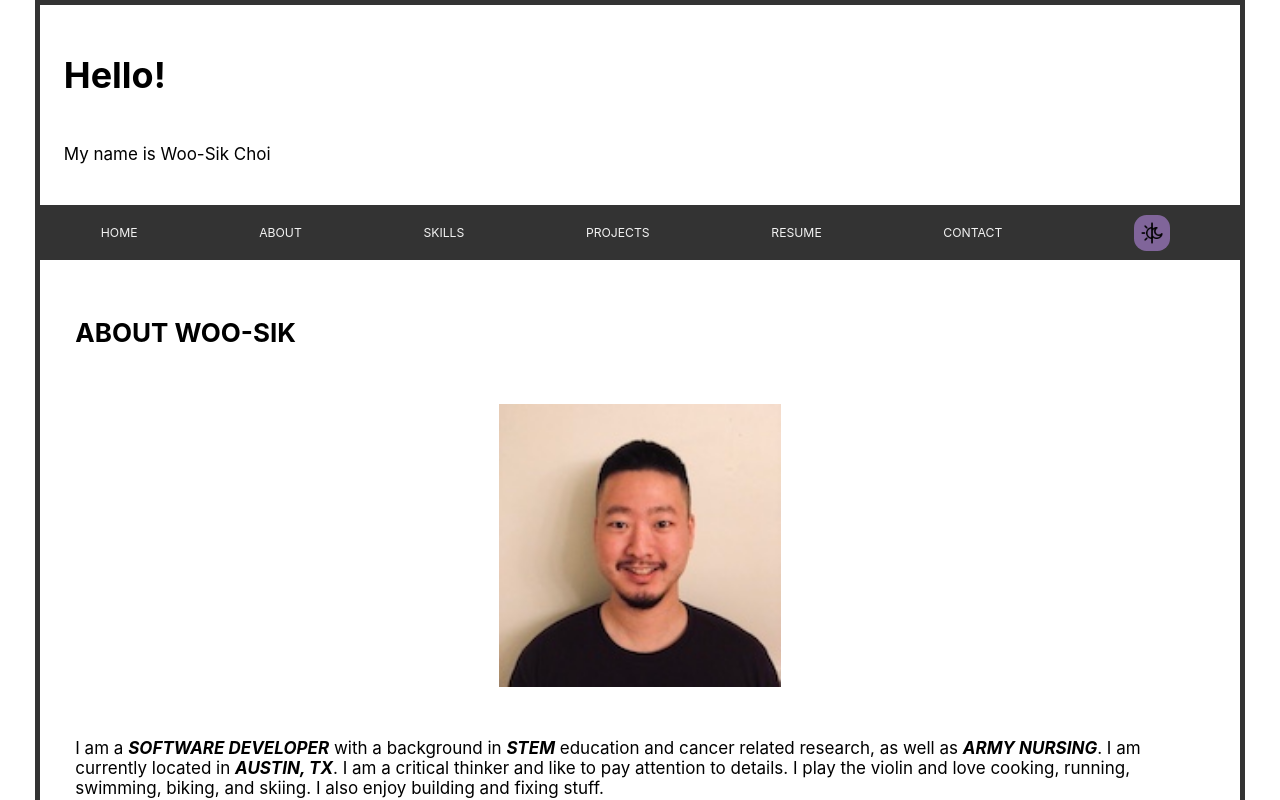
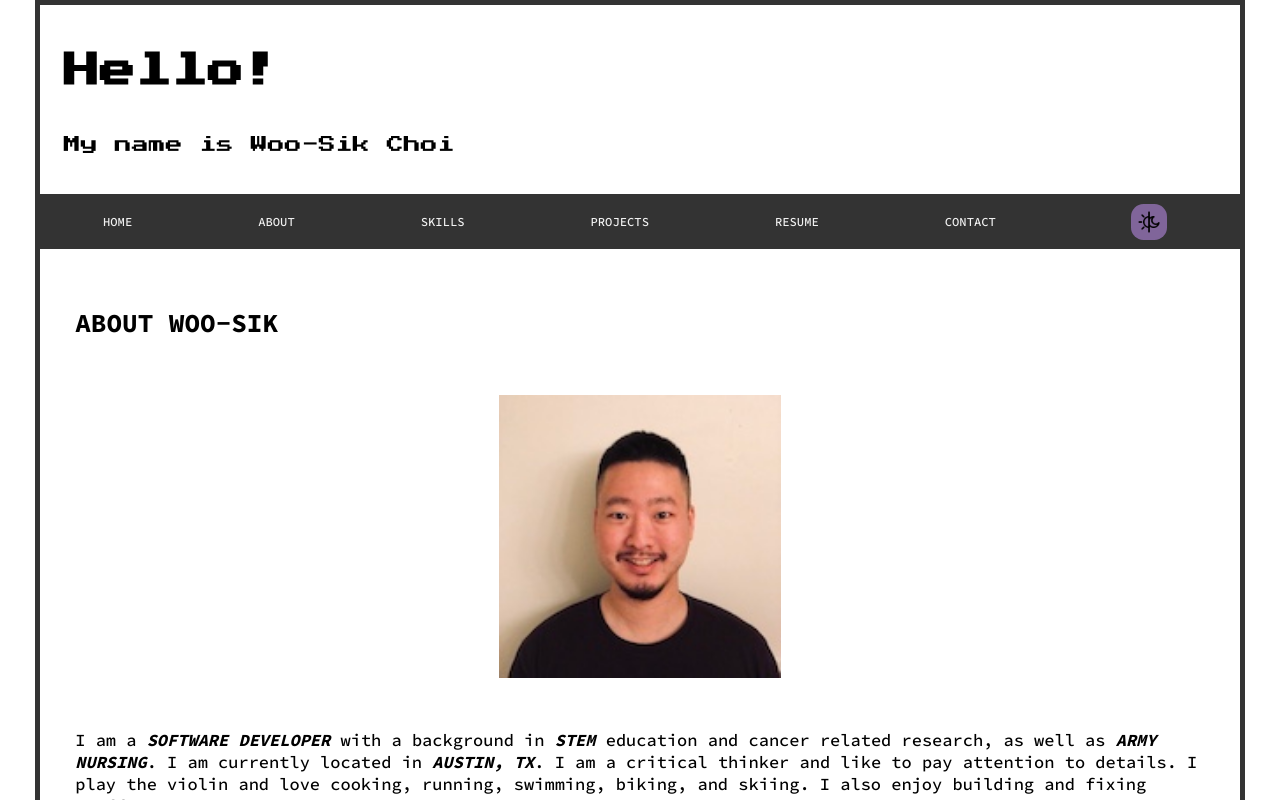
Before and after one commit to dvlprwchoi/portfolio-2, a React (Create React App) app: page / in a window 1280 px wide. Shown: the top 800 px of the page. Built offline with nearby package versions, Linux system fonts and the light colour scheme.

Commit message:
Add font style

```diff
--- a/public/index.html
+++ b/public/index.html
@@ -24,6 +24,23 @@
       work correctly both with client-side routing and a non-root public URL.
       Learn how to configure a non-root public URL by running `npm run build`.
     -->
+
+    <!-- Font style for .header -->
+    <link rel="preconnect" href="https://fonts.googleapis.com" />
+    <link rel="preconnect" href="https://fonts.gstatic.com" crossorigin />
+    <link
+      href="https://fonts.googleapis.com/css2?family=Press+Start+2P&display=swap"
+      rel="stylesheet"
+    />
+
+    <!-- Font style for entire -->
+    <link rel="preconnect" href="https://fonts.googleapis.com" />
+    <link rel="preconnect" href="https://fonts.gstatic.com" crossorigin />
+    <link
+      href="https://fonts.googleapis.com/css2?family=Source+Code+Pro:wght@500;700&display=swap"
+      rel="stylesheet"
+    />
+
     <title>Woo-Sik Choi Software Developer</title>
   </head>
   <body>
--- a/src/App.css
+++ b/src/App.css
@@ -3,6 +3,7 @@
   padding: 1%;
   font-size: calc(9px + 1vmin);
   scroll-behavior: smooth;
+  font-family: 'Source Code Pro', monospace;
 }
 
 html,
@@ -22,6 +23,11 @@ body,
   background-color: var(--background-color);
   border: 5px solid var(--border-color);
   padding: 0;
+}
+
+.header h1,
+.header p {
+  font-family: 'Press Start 2P', cursive;
 }
 
 .header p,
```
